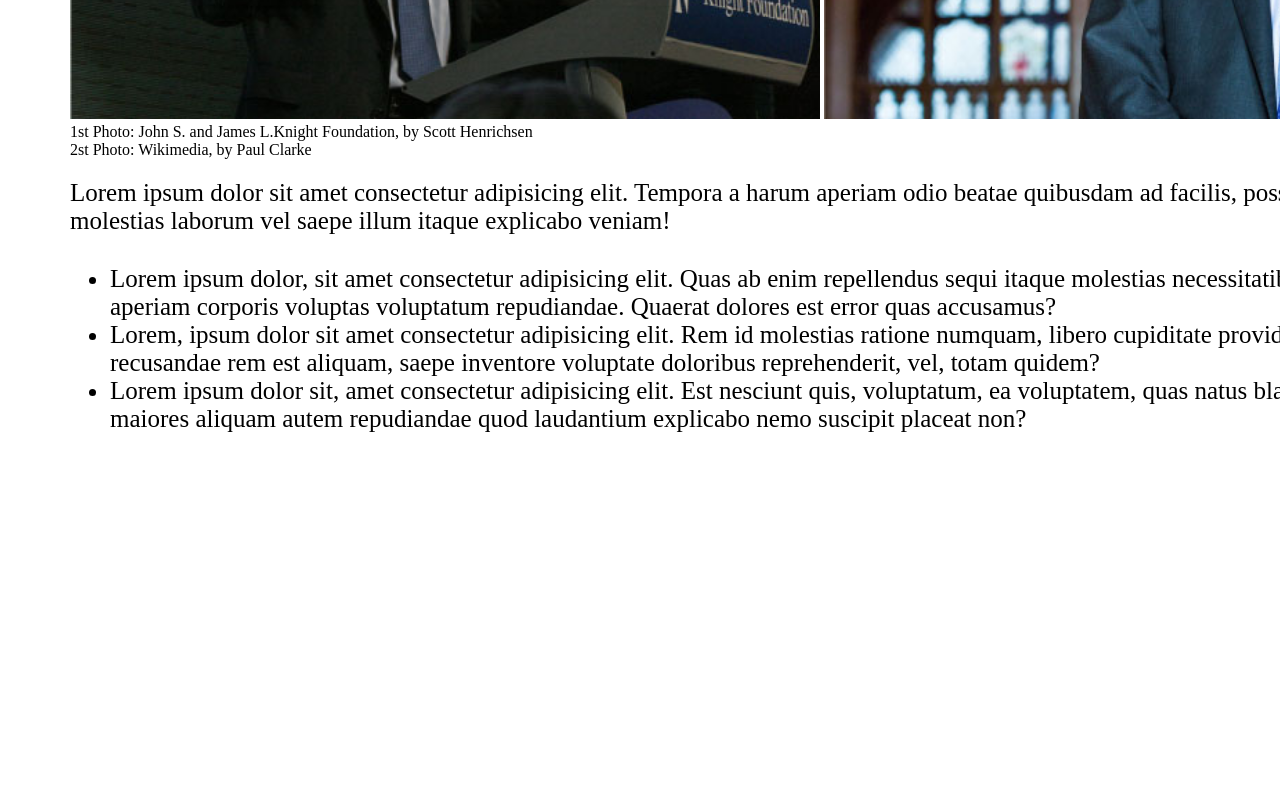
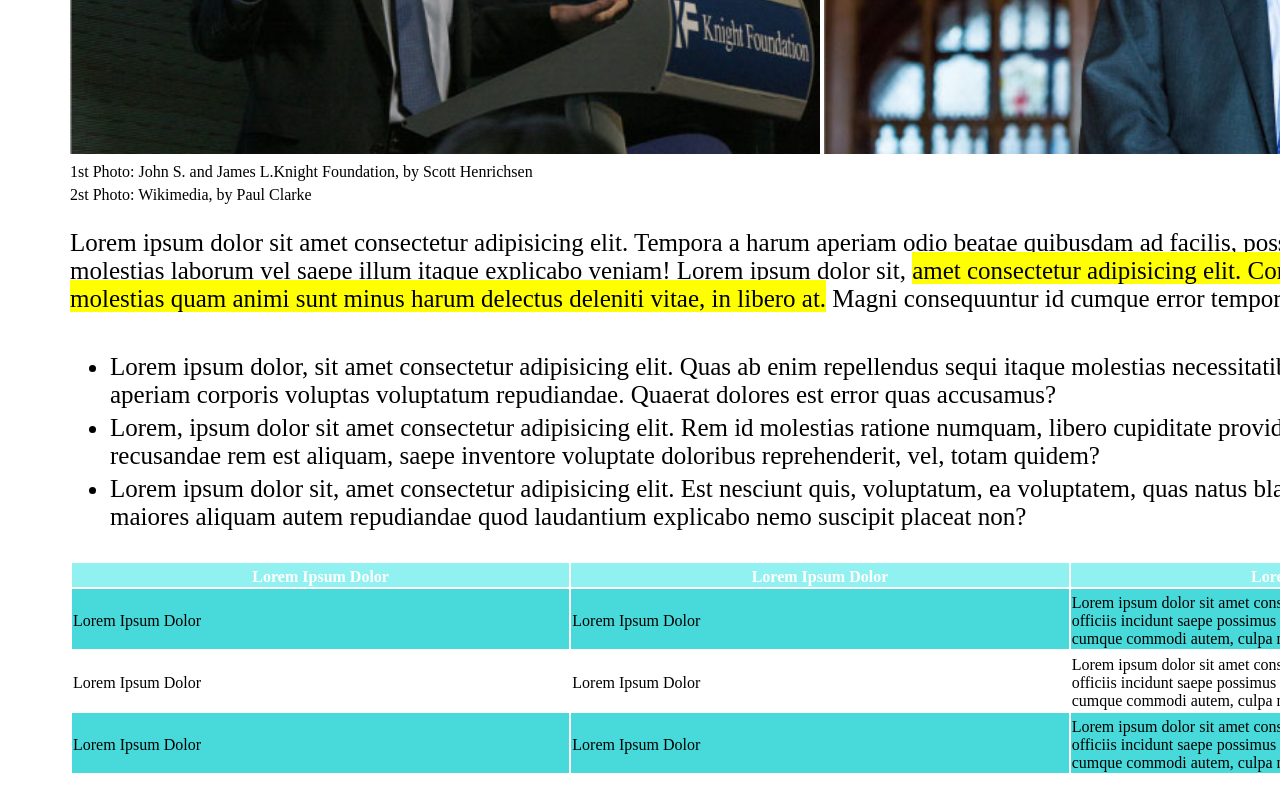
Before and after one commit to lucabettisorbelli/html-css-booleaner, a plain HTML site: page index.html in a window 1280 px wide. Shown: the part 860-1672 px from the top of the page. Before the commit the page ends 1363 px from the top, so only its background shows below. Drawn offline with Linux system fonts and the light colour scheme.

Commit message:
fine tabella

```diff
--- a/index.html
+++ b/index.html
@@ -24,8 +24,8 @@
             <div class="foto-description">2st Photo: Wikimedia, by Paul Clarke</div>
 
         <section>
-        <!-- paragrafi -->
-            <p>Lorem ipsum dolor sit amet consectetur adipisicing elit. Tempora a harum aperiam odio beatae quibusdam ad facilis, possimus esse neque aut sed molestias laborum vel saepe illum itaque explicabo veniam!</p>
+        <!-- paragrafo1 -->
+            <p>Lorem ipsum dolor sit amet consectetur adipisicing elit. Tempora a harum aperiam odio beatae quibusdam ad facilis, possimus esse neque aut sed molestias laborum vel saepe illum itaque explicabo veniam! Lorem ipsum dolor sit, <mark>amet consectetur adipisicing elit. Corrupti, itaque cumque molestias quam animi sunt minus harum delectus deleniti vitae, in libero at.</mark> Magni consequuntur id cumque error temporibus rem?</p>
             <div class="lista">
                 <ul>
                     <li>Lorem ipsum dolor, sit amet consectetur adipisicing elit. Quas ab enim repellendus sequi itaque molestias necessitatibus, cum quaerat veniam aperiam corporis voluptas voluptatum repudiandae. Quaerat dolores est error quas accusamus?</li>
@@ -34,7 +34,43 @@
                 </ul>
             </div>
         </section>
+
         <!-- tabella -->
+
+        <table>
+            <thead>
+                <tr>
+                    <th>Lorem Ipsum Dolor</th>
+                    <th>Lorem Ipsum Dolor</th>
+                    <th>Lorem Ipsum Dolor</th>
+                </tr>
+            </thead>
+        <!-- corpo tabella -->
+            <tbody>
+
+                <tr class="row">
+                    <td>Lorem Ipsum Dolor</td>
+                    <td>Lorem Ipsum Dolor</td>
+                    <td>Lorem ipsum dolor sit amet consectetur adipisicing elit. Tempora labore officiis incidunt saepe possimus debitis est id magnam ullam architecto, ex cumque commodi autem, culpa nobis? Libero odio perferendis deleniti?</td>
+                </tr>
+
+                <tr>
+                    <td>Lorem Ipsum Dolor</td>
+                    <td>Lorem Ipsum Dolor</td>
+                    <td>Lorem ipsum dolor sit amet consectetur adipisicing elit. Tempora labore officiis incidunt saepe possimus debitis est id magnam ullam architecto, ex cumque commodi autem, culpa nobis? Libero odio perferendis deleniti?</td>
+                </tr>
+
+                <tr class="row">
+                    <td>Lorem Ipsum Dolor</td>
+                    <td>Lorem Ipsum Dolor</td>
+                    <td>Lorem ipsum dolor sit amet consectetur adipisicing elit. Tempora labore officiis incidunt saepe possimus debitis est id magnam ullam architecto, ex cumque commodi autem, culpa nobis? Libero odio perferendis deleniti?</td>
+                </tr>
+
+            </tbody>
+        </table>
+
+        <!-- paragrafo2 -->
+
 
 
     </main>
--- a/style.css
+++ b/style.css
@@ -1,5 +1,6 @@
 * {
     margin: 0;
+    padding-top: 5px;
 }
 header {
     background-image: url(./img/pattern.png);
@@ -48,3 +49,17 @@ section {
 .lista {
     padding-top: 30px;
 }
+
+table {
+    padding-top: 30px;
+}
+
+th {
+    background-color: rgb(145, 241, 241);
+    color: white;
+    width: 33%;
+}
+
+.row {
+    background-color: rgb(72, 218, 218);
+}
```
